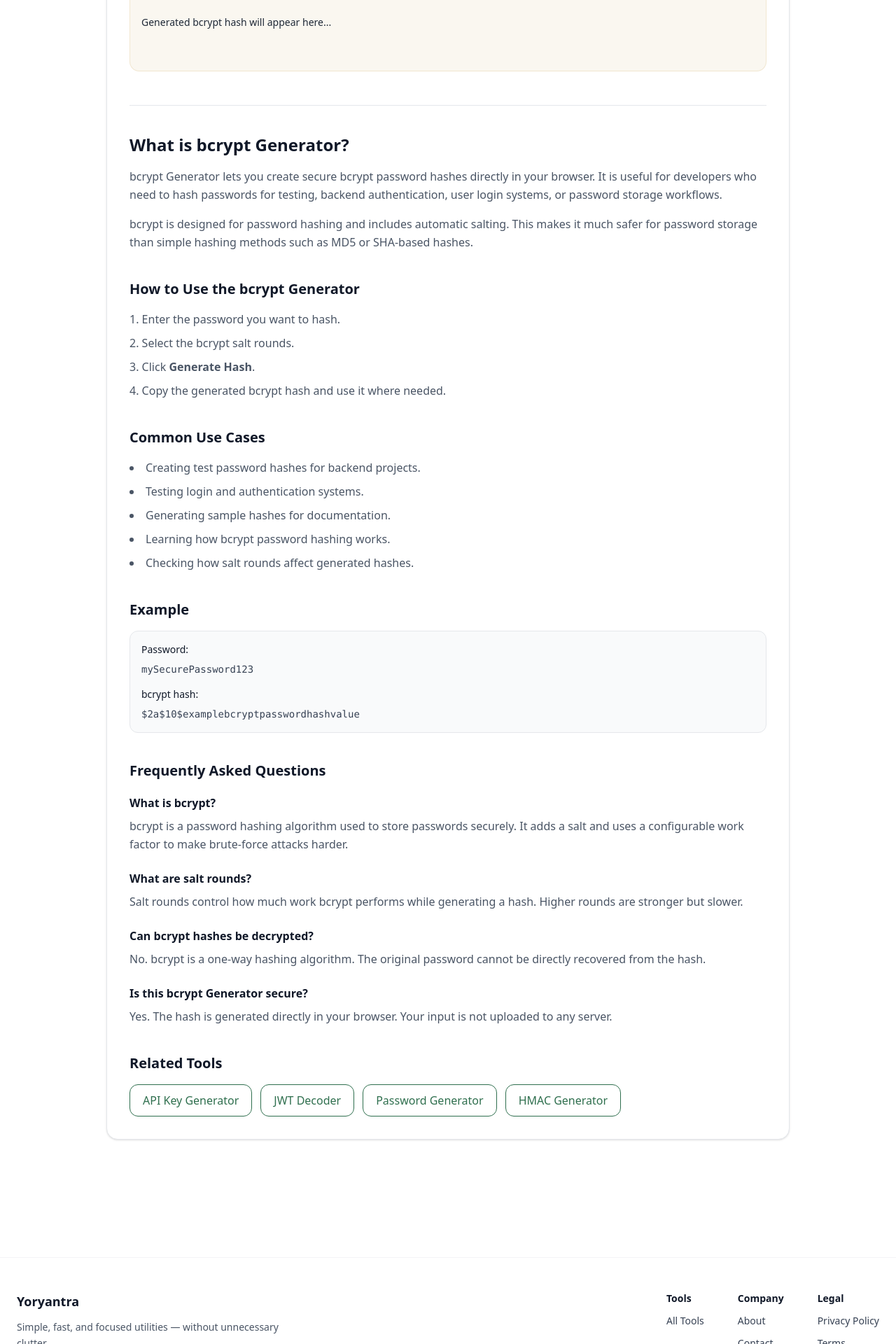
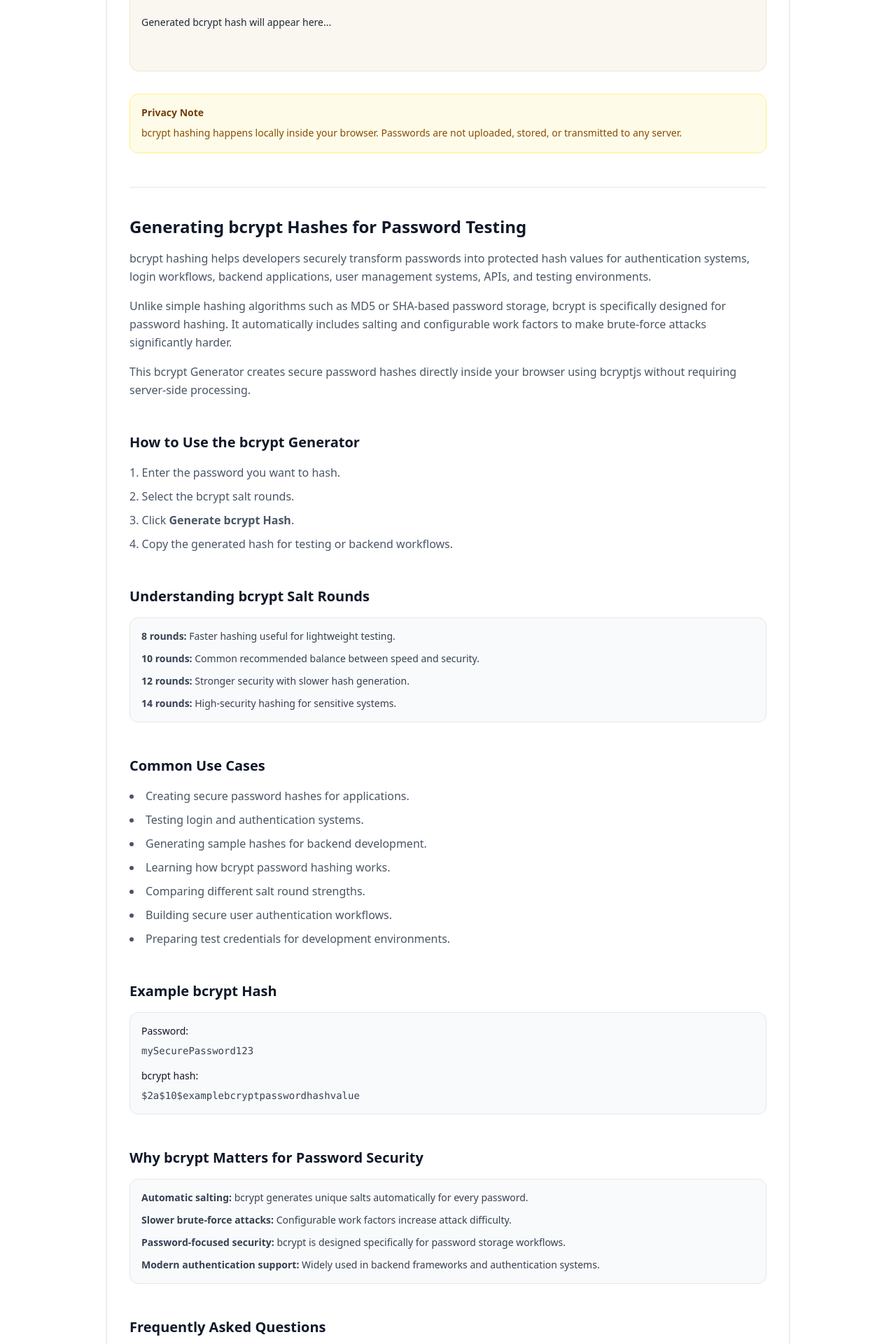
Before and after one commit to vaarunsonawwane-ops/yoryantra-new, a Next.js app: page /tools/bcrypt-generator in a window 1280 px wide. Shown: the part 840-2760 px from the top of the page at 70% size. Built offline with nearby package versions, Linux system fonts and the light colour scheme.

Commit message:
bcrypt Generator SEO update

```diff
--- a/app/tools/bcrypt-generator/ToolClient.tsx
+++ b/app/tools/bcrypt-generator/ToolClient.tsx
@@ -6,16 +6,28 @@ import Link from "next/link";
 import ToolShell from "@/app/components/ToolShell";
 
 export default function ToolClient() {
-  const [password, setPassword] = useState("");
-  const [rounds, setRounds] = useState(10);
-  const [hash, setHash] = useState("");
+  const [password, setPassword] =
+    useState("");
 
-  const generateHash = async () => {
-    if (!password.trim()) return;
+  const [rounds, setRounds] =
+    useState(10);
 
-    const result = await bcrypt.hash(password, rounds);
-    setHash(result);
-  };
+  const [hash, setHash] =
+    useState("");
+
+  const generateHash =
+    async () => {
+      if (!password.trim())
+        return;
+
+      const result =
+        await bcrypt.hash(
+          password,
+          rounds
+        );
+
+      setHash(result);
+    };
 
   const resetAll = () => {
     setPassword("");
@@ -26,9 +38,9 @@ export default function ToolClient() {
   return (
     <ToolShell
       title="bcrypt Generator"
-      description="Generate secure bcrypt password hashes instantly online."
+      description="Generate secure bcrypt password hashes instantly with this free online bcrypt Generator."
     >
-      {/* INPUT */}
+      {/* PASSWORD */}
       <div>
         <label className="block mb-2 text-sm font-medium text-gray-700">
           Password
@@ -36,12 +48,17 @@ export default function ToolClient() {
 
         <textarea
           value={password}
-          onChange={(e) => setPassword(e.target.value)}
+          onChange={(e) =>
+            setPassword(
+              e.target.value
+            )
+          }
           placeholder="Enter password..."
           className="w-full min-h-[120px] rounded-xl border border-gray-300 p-4 text-sm outline-none focus:ring-2 focus:ring-[var(--green)] focus:border-transparent transition"
         />
       </div>
 
+      {/* SALT ROUNDS */}
       <div className="mt-5">
         <label className="block mb-2 text-sm font-medium text-gray-700">
           Salt Rounds
@@ -49,23 +66,46 @@ export default function ToolClient() {
 
         <select
           value={rounds}
-          onChange={(e) => setRounds(Number(e.target.value))}
+          onChange={(e) =>
+            setRounds(
+              Number(
+                e.target.value
+              )
+            )
+          }
           className="w-full rounded-xl border border-gray-300 p-4 text-sm outline-none focus:ring-2 focus:ring-[var(--green)] focus:border-transparent transition bg-white"
         >
-          <option value={8}>8</option>
-          <option value={10}>10 Recommended</option>
-          <option value={12}>12 Stronger</option>
-          <option value={14}>14 High Security</option>
+          <option value={8}>
+            8
+          </option>
+
+          <option value={10}>
+            10 Recommended
+          </option>
+
+          <option value={12}>
+            12 Stronger
+          </option>
+
+          <option value={14}>
+            14 High Security
+          </option>
         </select>
       </div>
 
       {/* ACTIONS */}
       <div className="mt-5 flex flex-wrap gap-3">
-        <button onClick={generateHash} className="yoryantra-btn">
-          Generate Hash
+        <button
+          onClick={generateHash}
+          className="yoryantra-btn"
+        >
+          Generate bcrypt Hash
         </button>
 
-        <button onClick={resetAll} className="yoryantra-btn-outline">
+        <button
+          onClick={resetAll}
+          className="yoryantra-btn-outline"
+        >
           Reset
         </button>
       </div>
@@ -79,7 +119,11 @@ export default function ToolClient() {
 
           {hash && (
             <button
-              onClick={() => navigator.clipboard.writeText(hash)}
+              onClick={() =>
+                navigator.clipboard.writeText(
+                  hash
+                )
+              }
               className="yoryantra-btn-outline text-sm"
             >
               Copy
@@ -88,28 +132,48 @@ export default function ToolClient() {
         </div>
 
         <div className="yoryantra-output min-h-[140px] flex items-center text-sm break-words">
-          {hash || "Generated bcrypt hash will appear here..."}
+          {hash ||
+            "Generated bcrypt hash will appear here..."}
         </div>
       </div>
 
+      {/* PRIVACY */}
+      <div className="mt-8 rounded-xl border border-yellow-200 bg-yellow-50 p-4">
+        <h3 className="text-sm font-semibold text-yellow-900">
+          Privacy Note
+        </h3>
+
+        <p className="mt-2 text-sm leading-relaxed text-yellow-800">
+          bcrypt hashing happens locally inside your browser. Passwords are not
+          uploaded, stored, or transmitted to any server.
+        </p>
+      </div>
+
       {/* SEO CONTENT */}
-      <section className="mt-12 border-t border-gray-200 pt-10 space-y-10">
+      <section className="mt-12 border-t border-gray-200 pt-10 space-y-12">
         <div>
           <h2 className="text-2xl font-semibold text-gray-900">
-            What is bcrypt Generator?
+            Generating bcrypt Hashes for Password Testing
           </h2>
 
           <p className="mt-4 text-gray-600 leading-relaxed">
-            bcrypt Generator lets you create secure bcrypt password hashes
-            directly in your browser. It is useful for developers who need to
-            hash passwords for testing, backend authentication, user login
-            systems, or password storage workflows.
+            bcrypt hashing helps developers securely transform passwords into
+            protected hash values for authentication systems, login workflows,
+            backend applications, user management systems, APIs, and testing
+            environments.
           </p>
 
           <p className="mt-4 text-gray-600 leading-relaxed">
-            bcrypt is designed for password hashing and includes automatic
-            salting. This makes it much safer for password storage than simple
-            hashing methods such as MD5 or SHA-based hashes.
+            Unlike simple hashing algorithms such as MD5 or SHA-based password
+            storage, bcrypt is specifically designed for password hashing. It
+            automatically includes salting and configurable work factors to make
+            brute-force attacks significantly harder.
+          </p>
+
+          <p className="mt-4 text-gray-600 leading-relaxed">
+            This bcrypt Generator creates secure password hashes directly inside
+            your browser using bcryptjs without requiring server-side
+            processing.
           </p>
         </div>
 
@@ -119,11 +183,52 @@ export default function ToolClient() {
           </h2>
 
           <ol className="mt-4 list-decimal list-inside space-y-2 text-gray-600 leading-relaxed">
-            <li>Enter the password you want to hash.</li>
-            <li>Select the bcrypt salt rounds.</li>
-            <li>Click <strong>Generate Hash</strong>.</li>
-            <li>Copy the generated bcrypt hash and use it where needed.</li>
+            <li>
+              Enter the password you want to hash.
+            </li>
+
+            <li>
+              Select the bcrypt salt rounds.
+            </li>
+
+            <li>
+              Click <strong>Generate bcrypt Hash</strong>.
+            </li>
+
+            <li>
+              Copy the generated hash for testing or backend workflows.
+            </li>
           </ol>
+        </div>
+
+        <div>
+          <h2 className="text-xl font-semibold text-gray-900">
+            Understanding bcrypt Salt Rounds
+          </h2>
+
+          <div className="mt-4 rounded-xl border border-gray-200 bg-gray-50 p-4 text-sm text-gray-700">
+            <ul className="space-y-3">
+              <li>
+                <strong>8 rounds:</strong> Faster hashing useful for lightweight
+                testing.
+              </li>
+
+              <li>
+                <strong>10 rounds:</strong> Common recommended balance between
+                speed and security.
+              </li>
+
+              <li>
+                <strong>12 rounds:</strong> Stronger security with slower hash
+                generation.
+              </li>
+
+              <li>
+                <strong>14 rounds:</strong> High-security hashing for sensitive
+                systems.
+              </li>
+            </ul>
+          </div>
         </div>
 
         <div>
@@ -132,26 +237,48 @@ export default function ToolClient() {
           </h2>
 
           <ul className="mt-4 list-disc list-inside space-y-2 text-gray-600 leading-relaxed">
-            <li>Creating test password hashes for backend projects.</li>
-            <li>Testing login and authentication systems.</li>
-            <li>Generating sample hashes for documentation.</li>
-            <li>Learning how bcrypt password hashing works.</li>
-            <li>Checking how salt rounds affect generated hashes.</li>
+            <li>
+              Creating secure password hashes for applications.
+            </li>
+
+            <li>
+              Testing login and authentication systems.
+            </li>
+
+            <li>
+              Generating sample hashes for backend development.
+            </li>
+
+            <li>
+              Learning how bcrypt password hashing works.
+            </li>
+
+            <li>
+              Comparing different salt round strengths.
+            </li>
+
+            <li>
+              Building secure user authentication workflows.
+            </li>
+
+            <li>
+              Preparing test credentials for development environments.
+            </li>
           </ul>
         </div>
 
         <div>
           <h2 className="text-xl font-semibold text-gray-900">
-            Example
+            Example bcrypt Hash
           </h2>
 
-          <div className="mt-4 rounded-xl border border-gray-200 bg-gray-50 p-4 text-sm text-gray-700">
+          <div className="mt-4 rounded-xl border border-gray-200 bg-gray-50 p-4 text-sm text-gray-700 overflow-auto">
             <p className="font-medium text-gray-900">
               Password:
             </p>
 
             <pre className="mt-2 whitespace-pre-wrap break-words">
-              mySecurePassword123
+{`mySecurePassword123`}
             </pre>
 
             <p className="mt-4 font-medium text-gray-900">
@@ -159,8 +286,38 @@ export default function ToolClient() {
             </p>
 
             <pre className="mt-2 whitespace-pre-wrap break-words">
-              $2a$10$examplebcryptpasswordhashvalue
+{`$2a$10$examplebcryptpasswordhashvalue`}
             </pre>
+          </div>
+        </div>
+
+        <div>
+          <h2 className="text-xl font-semibold text-gray-900">
+            Why bcrypt Matters for Password Security
+          </h2>
+
+          <div className="mt-4 rounded-xl border border-gray-200 bg-gray-50 p-4 text-sm text-gray-700">
+            <ul className="space-y-3">
+              <li>
+                <strong>Automatic salting:</strong> bcrypt generates unique
+                salts automatically for every password.
+              </li>
+
+              <li>
+                <strong>Slower brute-force attacks:</strong> Configurable work
+                factors increase attack difficulty.
+              </li>
+
+              <li>
+                <strong>Password-focused security:</strong> bcrypt is designed
+                specifically for password storage workflows.
+              </li>
+
+              <li>
+                <strong>Modern authentication support:</strong> Widely used in
+                backend frameworks and authentication systems.
+              </li>
+            </ul>
           </div>
         </div>
 
@@ -176,20 +333,20 @@ export default function ToolClient() {
               </h3>
 
               <p className="mt-2 text-gray-600 leading-relaxed">
-                bcrypt is a password hashing algorithm used to store passwords
-                securely. It adds a salt and uses a configurable work factor to
-                make brute-force attacks harder.
+                bcrypt is a password hashing algorithm designed specifically for
+                secure password storage and authentication systems.
               </p>
             </div>
 
             <div>
               <h3 className="font-semibold text-gray-900">
-                What are salt rounds?
+                What are bcrypt salt rounds?
               </h3>
 
               <p className="mt-2 text-gray-600 leading-relaxed">
-                Salt rounds control how much work bcrypt performs while
-                generating a hash. Higher rounds are stronger but slower.
+                Salt rounds control how much computational work bcrypt performs
+                while generating hashes. Higher rounds increase security but
+                also increase processing time.
               </p>
             </div>
 
@@ -199,8 +356,8 @@ export default function ToolClient() {
               </h3>
 
               <p className="mt-2 text-gray-600 leading-relaxed">
-                No. bcrypt is a one-way hashing algorithm. The original password
-                cannot be directly recovered from the hash.
+                No. bcrypt is a one-way hashing algorithm designed so the
+                original password cannot be directly recovered from the hash.
               </p>
             </div>
 
@@ -210,8 +367,18 @@ export default function ToolClient() {
               </h3>
 
               <p className="mt-2 text-gray-600 leading-relaxed">
-                Yes. The hash is generated directly in your browser. Your input
-                is not uploaded to any server.
+                Yes. Password hashing happens locally inside your browser
+                without uploading passwords externally.
+              </p>
+            </div>
+
+            <div>
+              <h3 className="font-semibold text-gray-900">
+                Is bcrypt generation processed on the server?
+              </h3>
+
+              <p className="mt-2 text-gray-600 leading-relaxed">
+                No. bcrypt hashing happens entirely inside your browser.
               </p>
             </div>
           </div>
@@ -222,21 +389,46 @@ export default function ToolClient() {
             Related Tools
           </h2>
 
+          <p className="mt-3 text-gray-600 leading-relaxed">
+            bcrypt hashing often connects with authentication systems, password
+            management workflows, API security, JWT authentication, and backend
+            application development.
+          </p>
+
           <div className="mt-4 flex flex-wrap gap-3">
-            <Link href="/tools/api-key-generator" className="yoryantra-btn-outline">
+            <Link
+              href="/tools/api-key-generator"
+              className="yoryantra-btn-outline"
+            >
               API Key Generator
             </Link>
 
-            <Link href="/tools/jwt-decoder" className="yoryantra-btn-outline">
+            <Link
+              href="/tools/jwt-decoder"
+              className="yoryantra-btn-outline"
+            >
               JWT Decoder
             </Link>
 
-            <Link href="/tools/password-generator" className="yoryantra-btn-outline">
+            <Link
+              href="/tools/password-generator"
+              className="yoryantra-btn-outline"
+            >
               Password Generator
             </Link>
 
-            <Link href="/tools/hmac-generator" className="yoryantra-btn-outline">
+            <Link
+              href="/tools/hmac-generator"
+              className="yoryantra-btn-outline"
+            >
               HMAC Generator
+            </Link>
+
+            <Link
+              href="/tools/hash-generator"
+              className="yoryantra-btn-outline"
+            >
+              Hash Generator
             </Link>
           </div>
         </div>
```
